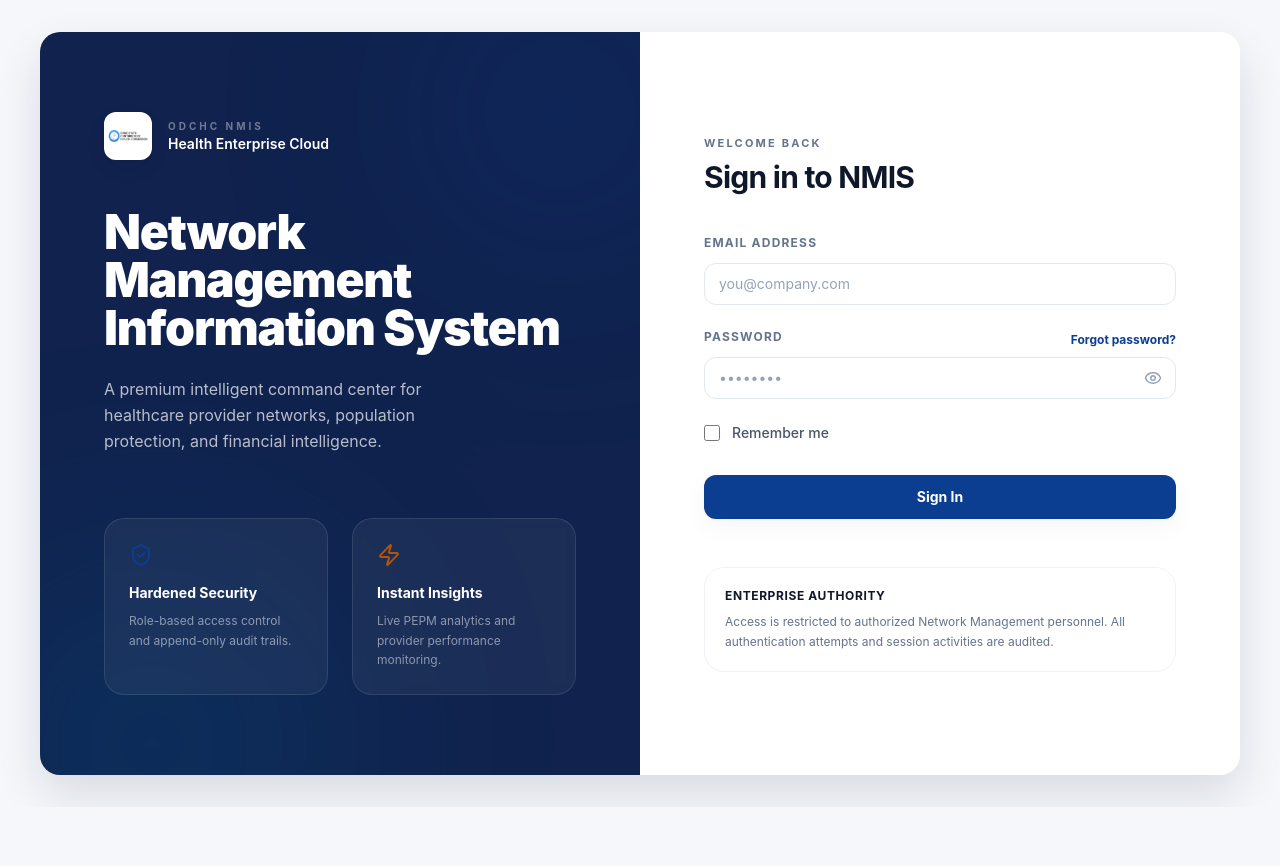
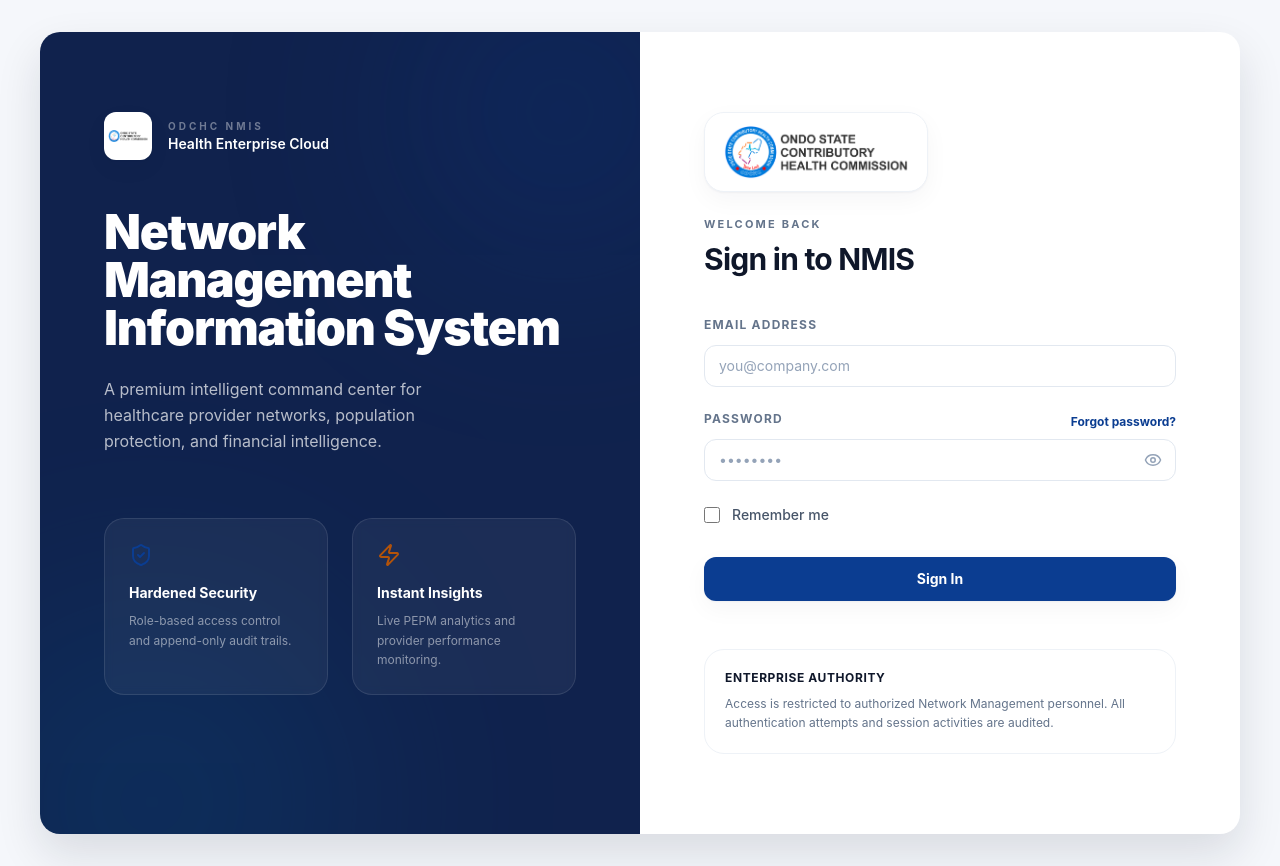
Before and after one commit to Ajumobi1/Network-Management-Information-System, a React (Vite) app: page /login in a window 1280 px wide. Before the commit the page ends 807 px from the top, so only its background shows below. Built offline with nearby package versions, Linux system fonts and the light colour scheme; no server answers.

Commit message:
style: add prominent ODCHC logo to the login form section for enhanced branding

```diff
--- a/src/pages/auth/LoginPage.tsx
+++ b/src/pages/auth/LoginPage.tsx
@@ -89,6 +89,9 @@ export default function LoginPage() {
         {/* Right Side: Login Form */}
         <section className="flex flex-col justify-center px-8 py-12 md:px-16 md:py-20">
           <div className="mb-10">
+            <div className="mb-6 flex h-20 w-56 items-center justify-center overflow-hidden rounded-panel border border-brand-divider bg-white p-3 shadow-soft">
+              <img src="/assets/odchc-logo.png" alt="Ondo State Contributory Health Commission logo" className="h-full w-full object-contain" />
+            </div>
             <p className="text-[0.6875rem] font-bold uppercase tracking-[0.2em] text-brand-muted">Welcome back</p>
             <h2 className="mt-2 text-3xl font-bold tracking-tight text-brand-foreground">Sign in to NMIS</h2>
           </div>
```
